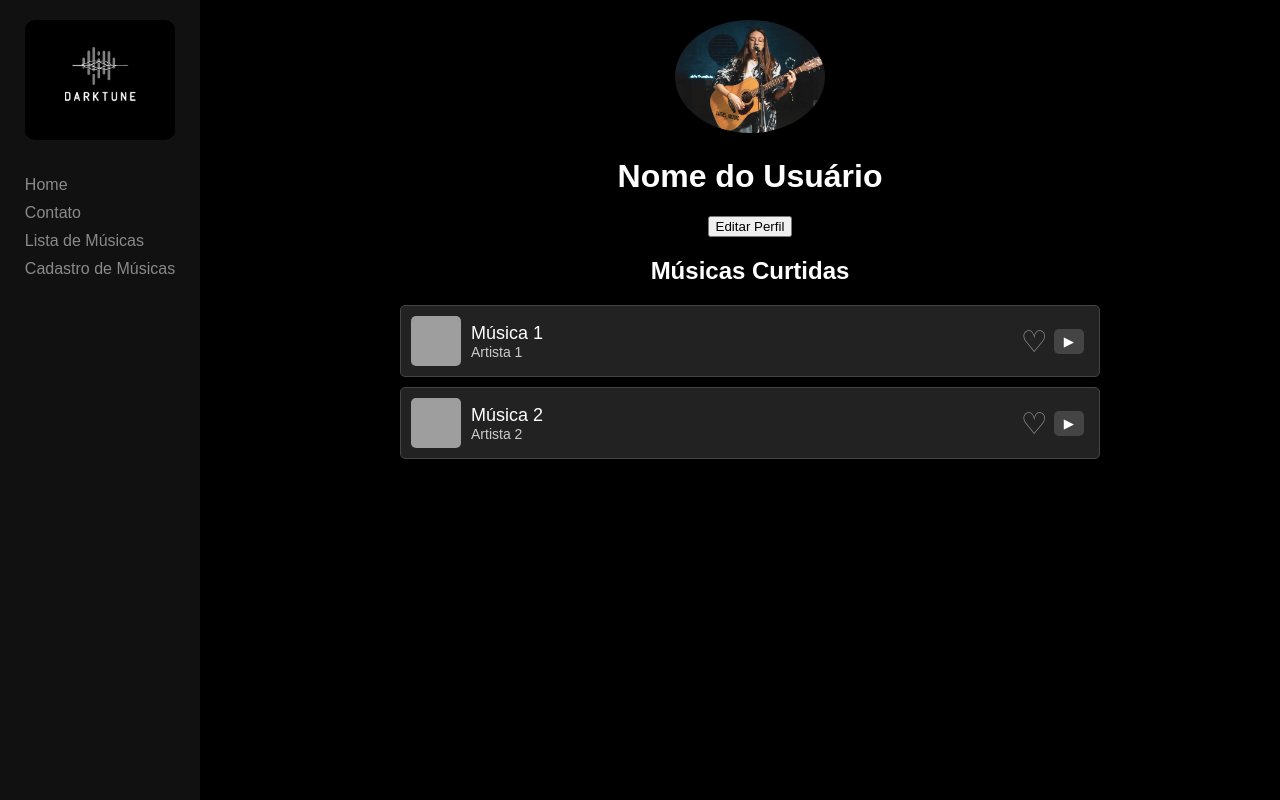
After one commit to Vinicius-Borges-dev/darktune, a Flask app: template app/templates/perfil.html in a window 1280 px wide. The commit adds this page. Run offline with Flask 3, Linux system fonts and the light colour scheme; the template is opened without the code that fills it, so the values that code supplies are empty; grey boxes are pictures that could not be loaded.

```diff
--- a/app/controllers/UsuarioController.py
+++ b/app/controllers/UsuarioController.py
@@ -54,7 +54,7 @@ class UsuarioController:
                     session["usuario"] = usuario.id_usuario
                     session["nivel"] = usuario.nivel
                     flash("Login efetuado com sucesso")
-                    return redirect("/")
+                    return redirect(url_for("paginas.home"))
                 else:
                     flash("Email ou senha incorreto")
                     return redirect("/")
--- /dev/null
+++ b/app/static/css/perfil/perfil.css
@@ -0,0 +1,168 @@
+body {
+    margin: 0;
+    font-family: 'Arial', sans-serif;
+    background-color: #000000;
+    color: #FFFFFF;
+}
+
+.sidebar {
+    width: 200px;
+    height: 100vh;
+    background-color: #111111;
+    position: fixed;
+    top: 0;
+    left: 0;
+    display: flex;
+    flex-direction: column;
+    align-items: center;
+}
+
+.logo {
+    width: 150px;
+    height: 120px;
+    margin: 20px 0;
+}
+
+.logo img {
+    width: 100%;
+    height: 100%;
+    object-fit: cover;
+    border-radius: 10px;
+}
+
+nav ul {
+    list-style-type: none;
+    padding: 0;
+}
+
+nav ul li {
+    margin: 10px 0;
+}
+
+nav ul li a {
+    color: #8a8a8a;
+    text-decoration: none;
+}
+
+nav ul li a:hover {
+    color: #ffffff;
+}
+
+.content {
+    margin-left: 220px;
+    padding: 20px;
+    display: flex;
+    flex-direction: column;
+    align-items: center;
+}
+
+.section {
+    text-align: center;
+    width: 100%;
+}
+
+.profile-img {
+    width: 150px;
+    border-radius: 50%;
+}
+
+.songs-list {
+    list-style: none;
+    padding: 0;
+    width: 100%;
+    max-width: 700px;
+    margin: 20px auto;
+}
+
+.songs-list li {
+    margin: 10px 0;
+    padding: 10px;
+    background-color: #222222;
+    border: 1px solid #444444;
+    border-radius: 5px;
+    display: flex;
+    align-items: center;
+}
+
+.songs-list li:hover {
+    background-color: #333333;
+}
+
+.album-img {
+    width: 50px;
+    height: 50px;
+    border-radius: 5px;
+    margin-right: 10px;
+}
+
+.song-info {
+    flex-grow: 1;
+    display: flex;
+    flex-direction: column;
+    text-align: left;
+}
+
+.song-title {
+    font-size: 18px;
+}
+
+.song-artist {
+    font-size: 14px;
+    color: #cccccc;
+}
+
+.buttons {
+    display: flex;
+    align-items: center;
+}
+
+.play-button {
+    background-color: #444444;
+    border: none;
+    color: white;
+    padding: 5px 10px;
+    cursor: pointer;
+    border-radius: 5px;
+    margin-right: 5px;
+}
+
+.play-button:hover {
+    background-color: #555555;
+}
+
+.heart-button {
+    background: none;
+    border: none;
+    color: #888888;
+    font-size: 30px;
+    cursor: pointer;
+}
+
+
+.back-button {
+    margin-bottom: 20px;
+    background-color: #444444;
+    border: none;
+    color: white;
+    padding: 10px 15px;
+    cursor: pointer;
+    border-radius: 5px;
+}
+
+.form-group {
+    margin-bottom: 15px;
+}
+
+.form-group label {
+    display: block;
+}
+
+.form-group input {
+    width: 100%;
+    padding: 10px;
+    margin-top: 5px;
+    background-color: #333333;
+    border: none;
+    color: white;
+    border-radius: 5px;
+}
--- /dev/null
+++ b/app/static/js/contato/contato.js
@@ -0,0 +1,3 @@
+document.querySelector('.dropdown-btn').addEventListener('click', function() {
+        this.parentElement.classList.toggle('show');
+});
--- /dev/null
+++ b/app/static/js/perfil/perfil.js
@@ -0,0 +1,9 @@
+function showEditSection() {
+    document.getElementById('profile-section').style.display = 'none';
+    document.getElementById('edit-section').style.display = 'block';
+}
+
+function showProfileSection() {
+    document.getElementById('profile-section').style.display = 'block';
+    document.getElementById('edit-section').style.display = 'none';
+}
--- a/app/templates/index.html
+++ b/app/templates/index.html
@@ -14,8 +14,8 @@
     </div>
     <nav>
       <ul>
-        <li><a href="/app/templates/index.html">Home</a></li>
-        <li><a href="/app/templates/contato.html">Contato</a></li>
+        <li><a href="{{url_for('paginas.home')}}">Home</a></li>
+        <li><a href="{{url_for('paginas.contato')}}">Contato</a></li>
         <li><a href="#music-list">Lista de Músicas</a></li>
         <li><a href="#music-upload">Cadastro de Músicas</a></li>
       </ul>
--- /dev/null
+++ b/app/templates/perfil.html
@@ -0,0 +1,81 @@
+<!DOCTYPE html>
+<html lang="en">
+<head>
+    <meta charset="UTF-8">
+    <meta name="viewport" content="width=device-width, initial-scale=1.0">
+    <title>Document</title>
+    <link rel="stylesheet" href="/app/static/css/perfil/perfil.css">
+</head>
+<body>
+    <div class="sidebar">
+        <div class="logo">
+            <img src="/app/static/imagens/logo.png" alt="Logo">
+        </div>
+        <nav>
+            <ul>
+                <li><a href="/app/templates/index.html">Home</a></li>
+                <li><a href="/app/templates/contato.html">Contato</a></li>
+                <li><a href="#music-list">Lista de Músicas</a></li>
+                <li><a href="#music-upload">Cadastro de Músicas</a></li>
+            </ul>
+        </nav>
+    </div>
+    <div class="content">
+        <div id="profile-section" class="section">
+            <img src="/app/static/imagens/img3.jpeg" alt="Imagem do usuário" class="profile-img">
+            <h1>Nome do Usuário</h1>
+            <button onclick="showEditSection()">Editar Perfil</button>
+            <h2>Músicas Curtidas</h2>
+            <ul class="songs-list">
+                <li>
+                    <img src="/app/static/imagens/album1.jpg" alt="Imagem do álbum" class="album-img">
+                    <div class="song-info">
+                        <span class="song-title">Música 1</span>
+                        <span class="song-artist">Artista 1</span>
+                    </div>
+                    <div class="buttons">
+                        <button class="heart-button">♡</button>
+                        <button class="play-button">▶</button>
+
+                    </div>
+                </li>
+                <li>
+                    <img src="/app/static/imagens/album2.jpg" alt="Imagem do álbum" class="album-img">
+                    <div class="song-info">
+                        <span class="song-title">Música 2</span>
+                        <span class="song-artist">Artista 2</span>
+                    </div>
+                    <div class="buttons">
+                        <button class="heart-button">♡</button>
+                        <button class="play-button">▶</button>
+                    </div>
+                </li>
+                <!-- Adicione mais músicas aqui -->
+            </ul>
+        </div>
+        <div id="edit-section" class="section" style="display:none;">
+            <button class="back-button" onclick="showProfileSection()">&larr; Voltar ao Perfil</button>
+            <div class="form-group">
+                <label for="user-img">Imagem do Usuário</label>
+                <input type="file" id="user-img">
+            </div>
+            <div class="form-group">
+                <label for="user-name">Nome</label>
+                <input type="text" id="user-name" value="Nome do Usuário">
+            </div>
+            <div class="form-group">
+                <label for="user-email">Email</label>
+                <input type="email" id="user-email" value="usuario@exemplo.com">
+            </div>
+            <div class="form-group">
+                <label for="user-password">Senha</label>
+                <input type="password" id="user-password">
+            </div>
+        </div>
+    </div>
+    <script src="/app/static/js/perfil/perfil.js"></script>
+</body>
+
+
+
+</html>
```
Also changed, not shown: app/static/css/contato/contato.css (+46 -4 lines), app/templates/contato.html (+20 -10 lines).
